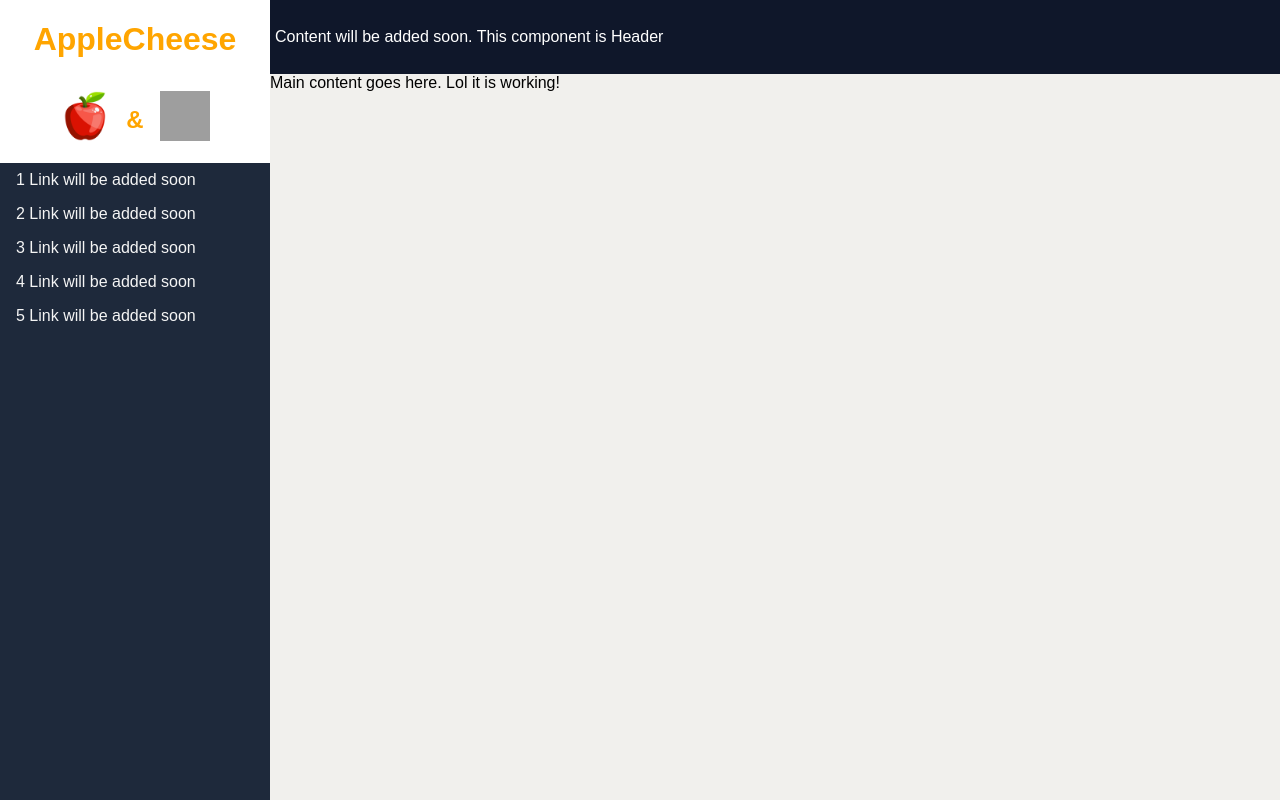
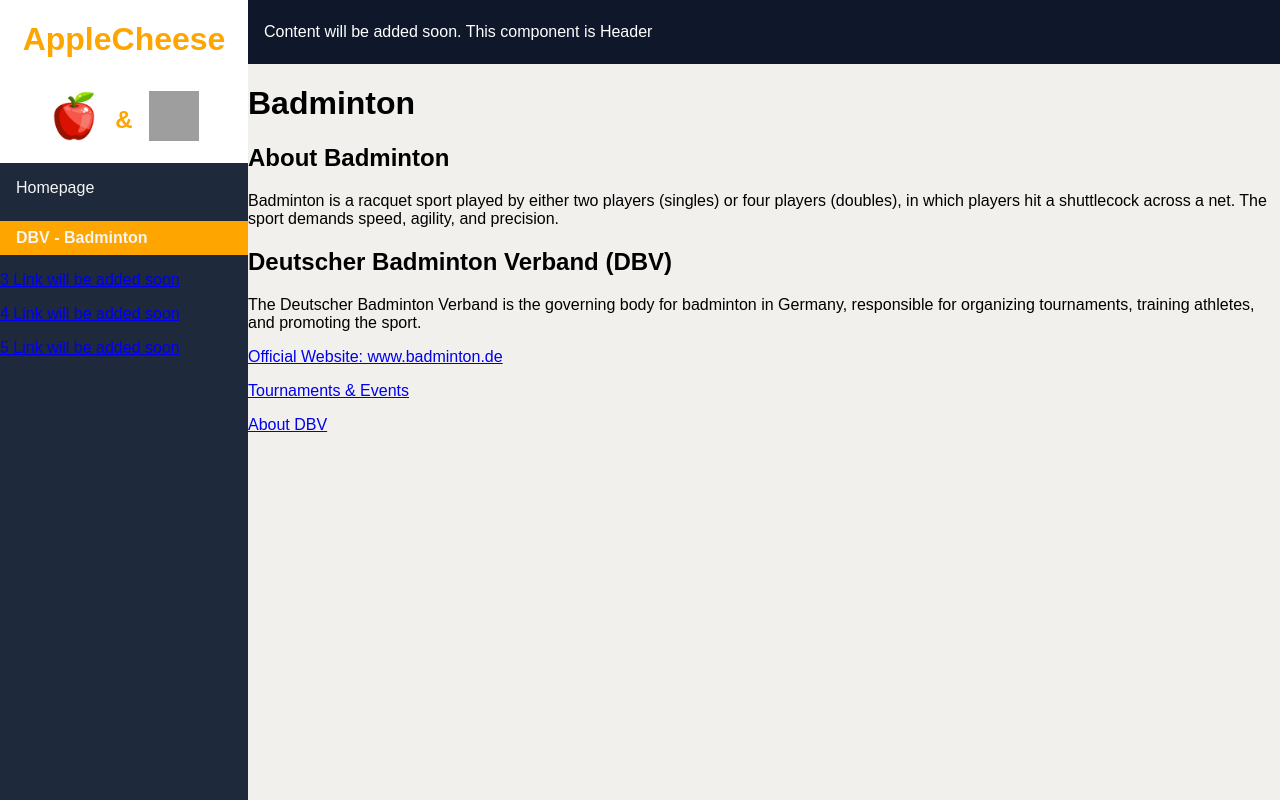
Before and after one commit to SchlauesKind/ReactLiveProject, a React (Vite) app: page /Badminton in a window 1280 px wide. Built offline with nearby package versions, Linux system fonts and the light colour scheme; grey boxes are pictures that could not be loaded.

Commit message:
Added Pages and many other things

```diff
--- a/package.json
+++ b/package.json
@@ -11,7 +11,8 @@
   },
   "dependencies": {
     "react": "^19.2.3",
-    "react-dom": "^19.2.3"
+    "react-dom": "^19.2.3",
+    "react-router-dom": "^7.13.0"
   },
   "devDependencies": {
     "@eslint/js": "^9.39.2",
--- a/src/App.tsx
+++ b/src/App.tsx
@@ -1,18 +1,24 @@
+import { Routes, Route } from "react-router-dom";
 import "./App.css";
+import Home from "./pages/Home";
+import NotFound from "./pages/NotFound";
+import SidebarComponent from "./components/Sidebar/Sidebar";
 import HeaderComponent from "./components/Header/Header";
-import SidebarComponent from "./components/Sidebar/Sidebar";
+import Badminton from "./pages/Badminton";
 
 function App() {
   return (
-    <>
     <div className="layout">
       <SidebarComponent />
       <main className="main">
         <HeaderComponent />
-          Main content goes here. Lol it is working!
+        <Routes>
+          <Route path="/" element={<Home />} />
+          <Route path="/Badminton" element={<Badminton />} />
+          <Route path="/*" element={<NotFound />} />
+        </Routes>
       </main>
     </div>
-    </>
   );
 }
 
--- a/src/components/Sidebar/Sidebar.module.css
+++ b/src/components/Sidebar/Sidebar.module.css
@@ -44,7 +44,8 @@
   cursor: pointer;
 }
 
-.sidebar ul li a {
+.sidebar ul li .navLink {
+  display: block;
   padding: 0.5rem 1rem;
   color: var(--sidebar-text-color);
   text-decoration: none;
@@ -60,3 +61,9 @@
   flex-direction: row;
   background-color: white;
 }
+
+.active {
+  background-color: var(--sidebar-accent-color);
+  color: var(--sidebar-bg-color);
+  font-weight: bold;
+}
--- a/src/components/Sidebar/Sidebar.tsx
+++ b/src/components/Sidebar/Sidebar.tsx
@@ -1,7 +1,8 @@
+import { NavLink } from "react-router-dom";
+import cheese_icon from "../../assets/cheese_icon.png";
 import apple_icon from "../../assets/apple_icon.png";
-import cheese_icon from "../../assets/cheese_icon.png";
+import flex_styles from "../../styles/FlexContainer.module.css";
 import styles from "./Sidebar.module.css";
-import flex_styles from "../../styles/FlexContainer.module.css";
 
 function SidebarComponent() {
   return (
@@ -24,10 +25,24 @@ function SidebarComponent() {
       </div>
       <ul>
         <li>
-          <a href="#">1 Link will be added soon</a>
+          <NavLink
+            to="/"
+            className={({ isActive }) =>
+              `${styles.navLink} ${isActive ? styles.active : ""}`
+            }
+          >
+            Homepage
+          </NavLink>
         </li>
         <li>
-          <a href="#">2 Link will be added soon</a>
+          <NavLink
+            to="/badminton"
+            className={({ isActive }) =>
+              `${styles.navLink} ${isActive ? styles.active : ""}`
+            }
+          >
+            DBV - Badminton
+          </NavLink>
         </li>
         <li>
           <a href="#">3 Link will be added soon</a>
--- a/src/main.tsx
+++ b/src/main.tsx
@@ -1,10 +1,13 @@
-import { StrictMode } from 'react';
-import { createRoot } from 'react-dom/client';
-import './index.css';
-import App from './App.tsx';
+import { BrowserRouter } from "react-router-dom";
+import { StrictMode } from "react";
+import ReactDOM from "react-dom/client";
+import App from "./App.tsx";
+import "./index.css";
 
-createRoot(document.getElementById('root')!).render(
+ReactDOM.createRoot(document.getElementById("root")!).render(
   <StrictMode>
-    <App />
-  </StrictMode>
+    <BrowserRouter>
+      <App />
+    </BrowserRouter>
+  </StrictMode>,
 );
--- /dev/null
+++ b/src/pages/Badminton.tsx
@@ -0,0 +1,60 @@
+export default function Badminton() {
+  return (
+    <div className="p-8">
+      <h1 className="text-4xl font-bold mb-6">Badminton</h1>
+
+      <section className="mb-8">
+        <h2 className="text-2xl font-semibold mb-4">About Badminton</h2>
+        <p className="text-gray-700 mb-4">
+          Badminton is a racquet sport played by either two players (singles) or
+          four players (doubles), in which players hit a shuttlecock across a
+          net. The sport demands speed, agility, and precision.
+        </p>
+      </section>
+
+      <section className="mb-8">
+        <h2 className="text-2xl font-semibold mb-4">
+          Deutscher Badminton Verband (DBV)
+        </h2>
+        <p className="text-gray-700 mb-4">
+          The Deutscher Badminton Verband is the governing body for badminton in
+          Germany, responsible for organizing tournaments, training athletes,
+          and promoting the sport.
+        </p>
+
+        <div className="space-y-3">
+          <p>
+            <a
+              href="https://www.badminton.de/"
+              target="_blank"
+              rel="noopener noreferrer"
+              className="text-blue-600 hover:underline"
+            >
+              Official Website: www.badminton.de
+            </a>
+          </p>
+          <p>
+            <a
+              href="https://www.badminton.de/tournaments"
+              target="_blank"
+              rel="noopener noreferrer"
+              className="text-blue-600 hover:underline"
+            >
+              Tournaments & Events
+            </a>
+          </p>
+          <p>
+            <a
+              href="https://www.badminton.de/about"
+              target="_blank"
+              rel="noopener noreferrer"
+              className="text-blue-600 hover:underline"
+            >
+              About DBV
+            </a>
+          </p>
+        </div>
+      </section>
+    </div>
+  );
+}
--- /dev/null
+++ b/src/pages/Home.tsx
@@ -0,0 +1,18 @@
+function HomeContent() {
+  return (
+    <div className="home-content">
+      <h1>Welcome to the Home Page</h1>
+      <p>This is the home content area.</p>
+    </div>
+  );
+}
+
+function Home() {
+  return (
+    <>
+      <HomeContent />
+    </>
+  );
+}
+
+export default Home;
--- /dev/null
+++ b/src/pages/NotFound.tsx
@@ -0,0 +1,10 @@
+function NotFound() {
+  return (
+    <>
+      <h1>Page Not Found</h1>
+      <p>The requested page does not exist.</p>
+    </>
+  );
+}
+
+export default NotFound;
```
Also changed, not shown: 2 other files (tests, documents, lock files or other folders). Lines whose indentation alone changed are shown as unchanged.
